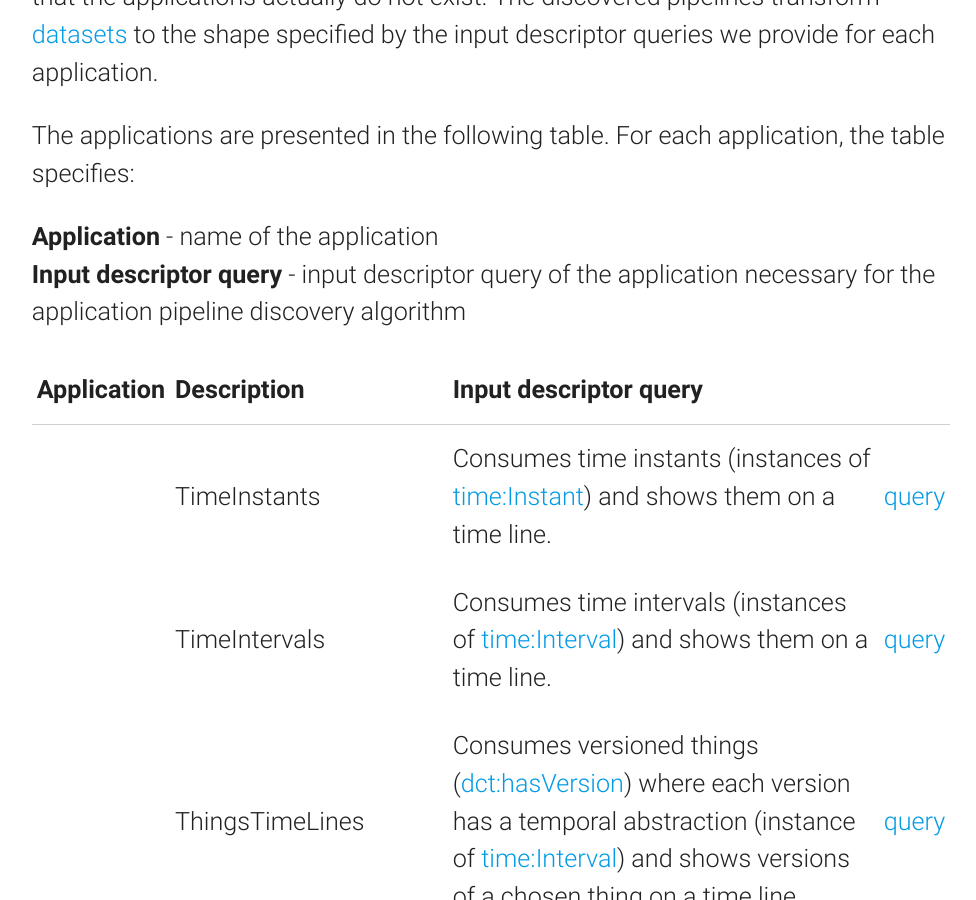
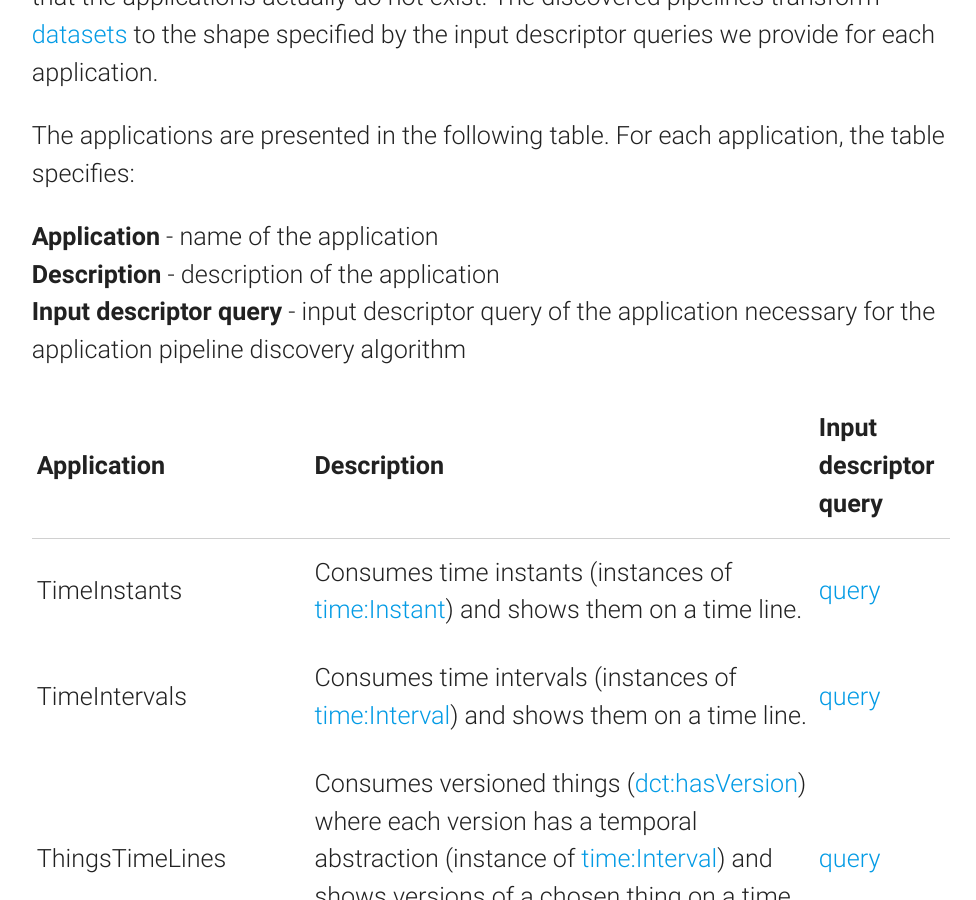
Before and after one commit to linkedpipes/visualizations, a Jekyll site: the page built from conferences/eswc2017.html, in a window 1280 px wide and 900 px high, scrolled down 3179 px. Shown: the whole window, without its empty margins (149-1125 px from the left). Built offline with Jekyll 4.4.1, drawn with Linux system fonts in a browser that asks for light colours; nearby versions of some CDN libraries; some of the changed lines change nothing that is shown.

Commit message:
ESWC 2017 page : Bad structure of table with applications corrected.

```diff
--- a/conferences/eswc2017.html
+++ b/conferences/eswc2017.html
@@ -69,6 +69,7 @@ materialicon: whatshot
 		<p class="flow-text">The applications are presented in the following table. For each application, the table specifies:</p>
 		<ul class="flow-text">
 			<li><b>Application</b> - name of the application</li>
+			<li><b>Description</b> - description of the application</li>
 			<li><b>Input descriptor query</b> - input descriptor query of the application necessary for the application pipeline discovery algorithm</li>
 		</ul>
 		<table class="flow-text highlight">
@@ -76,13 +77,13 @@ materialicon: whatshot
 				<tr><th>Application</th><th>Description</th><th>Input descriptor query</th></tr>
 			</thead>
 			<tbody>
-				<tr><td><td>TimeInstants</td><td>Consumes time instants (instances of <a href="http://www.w3.org/2006/time#Instant">time:Instant</a>) and shows them on a time line.</td><td><a href="applications/timeInstants.sparql">query</a></td></tr>
-				<tr><td><td>TimeIntervals</td><td>Consumes time intervals (instances of <a href="http://www.w3.org/2006/time#Interval">time:Interval</a>) and shows them on a time line.</td><td><a href="applications/timeIntervals.sparql">query</a></td></tr>
-				<tr><td><td>ThingsTimeLines</td><td>Consumes versioned things (<a href="http://purl.org/dc/terms/hasVersion">dct:hasVersion</a>) where each version has a temporal abstraction (instance of <a href="http://www.w3.org/2006/time#Interval">time:Interval</a>) and shows versions of a chosen thing on a time line.</td><td><a href="applications/thingsTimeLines.sparql">query</a></td></tr>
-				<tr><td><td>PlacesOnMap</td><td>Consumes spatial things (instances of <a href="http://www.w3.org/2003/01/geo/wgs84_pos#SpatialThing">geo:SpatialThing</a>) and shows them as points on a map.</td><td><a href="applications/placesOnMap.sparql">query</a></td></tr>
-				<tr><td><td>ThingsOnMap</td><td>Consumes things with geographical abstractions and shows them as labeled points on a map. A geographical abstraction is a place associated (<a href="http://www.w3.org/2003/01/geo/wgs84_pos#location">geo:location</a>) with a location expressed as a spatial thing (instances of <a href="http://www.w3.org/2003/01/geo/wgs84_pos#SpatialThing">geo:SpatialThing</a>).</td><td><a href="applications/thingsOnMap.sparql">query</a></td></tr>
-				<tr><td><td>QuantifiedThingsOnMap</td><td>Consumes things with geographical and quantified abstractions and shows them as points on a map. Points have labels and quantified values. A geographical abstraction is a place associated (<a href="http://www.w3.org/2003/01/geo/wgs84_pos#location">geo:location</a>) with a location expressed as a spatial thing (instances of <a href="http://www.w3.org/2003/01/geo/wgs84_pos#SpatialThing">geo:SpatialThing</a>). A quantified abstraction is a thing with a value associated by <a href="http://www.w3.org/1999/02/22-rdf-syntax-ns#value">rdf:value</a></td><td><a href="applications/quantifiedThingsOnMap.sparql">query</a></td></tr>
-				<tr><td><td>PersonalProfiles</td><td>Consumes persons (instances of <a href="http://xmlns.com/foaf/0.1/#Person">foaf:Person</a>) how made (<a href="http://xmlns.com/foaf/0.1/#made">foaf:Person</a>) some things where each thing has a temporal or geographical abstraction (see descriptions above). For a chosen person it shows the things he or she made on a timeline and/or on a map.</td><td><a href="applications/personalProfiles.sparql">query</a></td></tr>
+				<tr><td>TimeInstants</td><td>Consumes time instants (instances of <a href="http://www.w3.org/2006/time#Instant">time:Instant</a>) and shows them on a time line.</td><td><a href="applications/timeInstants.sparql">query</a></td></tr>
+				<tr><td>TimeIntervals</td><td>Consumes time intervals (instances of <a href="http://www.w3.org/2006/time#Interval">time:Interval</a>) and shows them on a time line.</td><td><a href="applications/timeIntervals.sparql">query</a></td></tr>
+				<tr><td>ThingsTimeLines</td><td>Consumes versioned things (<a href="http://purl.org/dc/terms/hasVersion">dct:hasVersion</a>) where each version has a temporal abstraction (instance of <a href="http://www.w3.org/2006/time#Interval">time:Interval</a>) and shows versions of a chosen thing on a time line.</td><td><a href="applications/thingsTimeLines.sparql">query</a></td></tr>
+				<tr><td>PlacesOnMap</td><td>Consumes spatial things (instances of <a href="http://www.w3.org/2003/01/geo/wgs84_pos#SpatialThing">geo:SpatialThing</a>) and shows them as points on a map.</td><td><a href="applications/placesOnMap.sparql">query</a></td></tr>
+				<tr><td>ThingsOnMap</td><td>Consumes things with geographical abstractions and shows them as labeled points on a map. A geographical abstraction is a place associated (<a href="http://www.w3.org/2003/01/geo/wgs84_pos#location">geo:location</a>) with a location expressed as a spatial thing (instances of <a href="http://www.w3.org/2003/01/geo/wgs84_pos#SpatialThing">geo:SpatialThing</a>).</td><td><a href="applications/thingsOnMap.sparql">query</a></td></tr>
+				<tr><td>QuantifiedThingsOnMap</td><td>Consumes things with geographical and quantified abstractions and shows them as points on a map. Points have labels and quantified values. A geographical abstraction is a place associated (<a href="http://www.w3.org/2003/01/geo/wgs84_pos#location">geo:location</a>) with a location expressed as a spatial thing (instances of <a href="http://www.w3.org/2003/01/geo/wgs84_pos#SpatialThing">geo:SpatialThing</a>). A quantified abstraction is a thing with a value associated by <a href="http://www.w3.org/1999/02/22-rdf-syntax-ns#value">rdf:value</a></td><td><a href="applications/quantifiedThingsOnMap.sparql">query</a></td></tr>
+				<tr><td>PersonalProfiles</td><td>Consumes persons (instances of <a href="http://xmlns.com/foaf/0.1/#Person">foaf:Person</a>) how made (<a href="http://xmlns.com/foaf/0.1/#made">foaf:Person</a>) some things where each thing has a temporal or geographical abstraction (see descriptions above). For a chosen person it shows the things he or she made on a timeline and/or on a map.</td><td><a href="applications/personalProfiles.sparql">query</a></td></tr>
 			</tbody>
 		</table>
 	</div>
```
